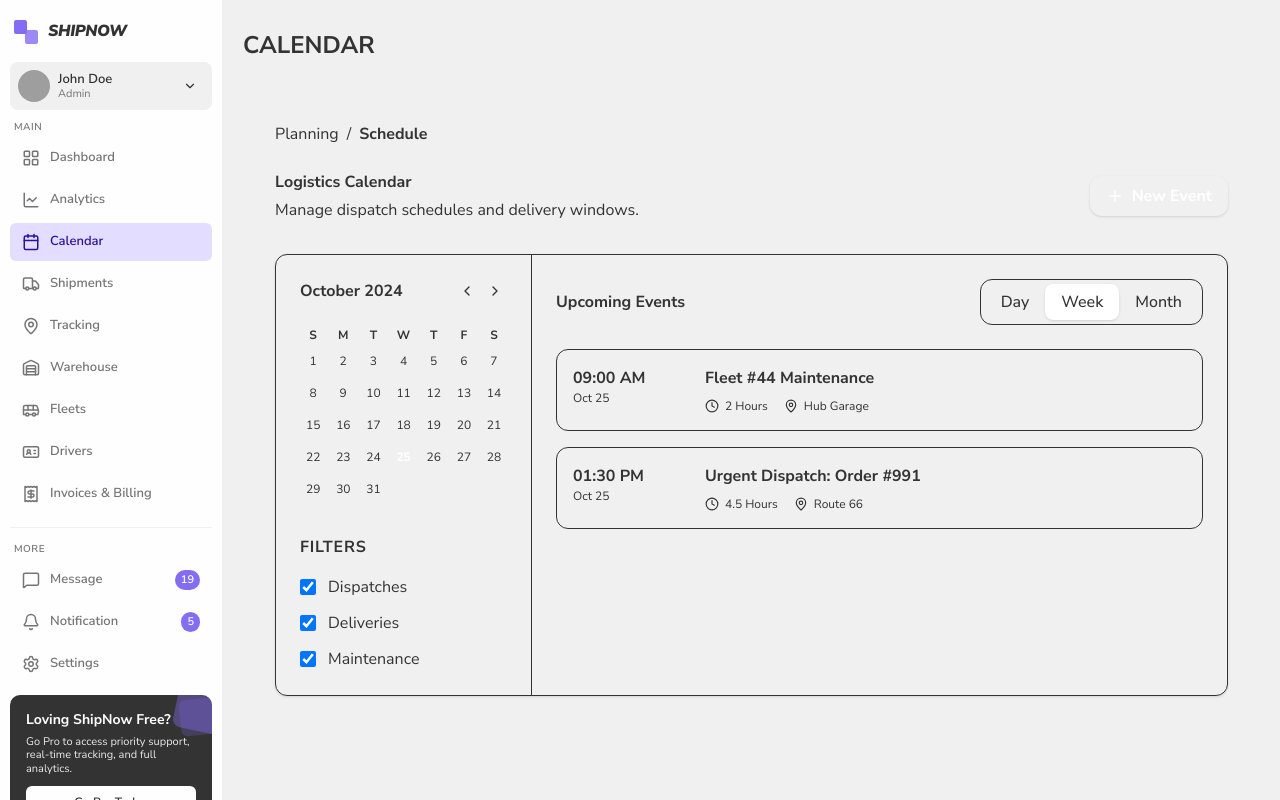
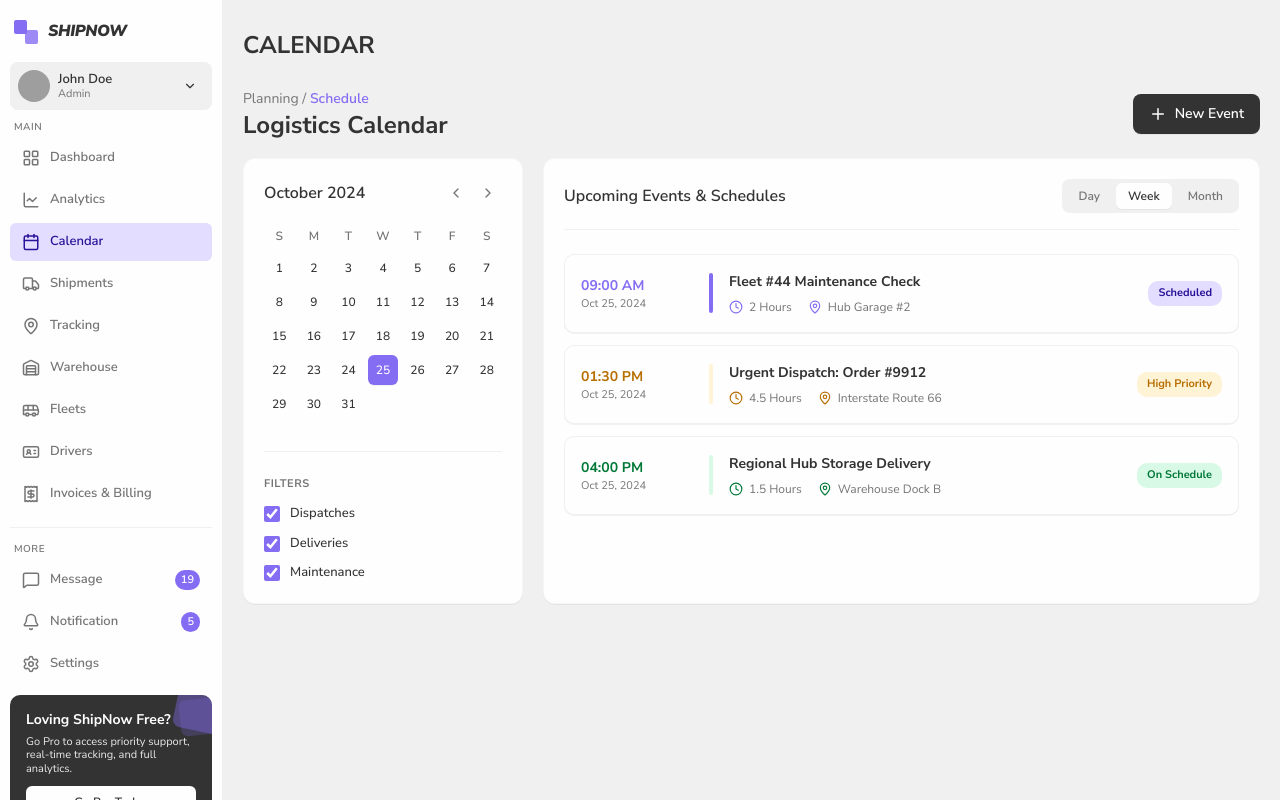
Before and after one commit to shawon2210/SHIP_NOW, a React (Vite) app: page /calendar in a window 1280 px wide. Built offline with nearby package versions, Linux system fonts and the light colour scheme; grey boxes are pictures that could not be loaded.

Commit message:
Design Updates

```diff
--- a/src/pages/Calendar.tsx
+++ b/src/pages/Calendar.tsx
@@ -2,111 +2,175 @@ import { Plus, ChevronLeft, ChevronRight, Clock, MapPin } from 'lucide-react';
 
 export default function Calendar() {
   return (
-    <div className="p-4 lg:p-8 flex-1 w-full max-w-container-max mx-auto overflow-y-auto">
-      <div className="mb-6 flex items-center gap-2 text-label-md text-on-surface-variant">
-        <span>Planning</span>
-        <span>/</span>
-        <span className="text-primary font-bold">Schedule</span>
+    <div className="flex flex-col gap-[20px] w-full min-w-0 pb-[40px]">
+      {/* Header */}
+      <div className="flex flex-col md:flex-row justify-between items-start md:items-center gap-4">
+        <div>
+          <h2 className="text-[14px] text-[#757575] leading-tight mb-1">
+            Planning / <span className="text-[#856DF3] font-semibold">Schedule</span>
+          </h2>
+          <h1 className="text-[24px] font-bold text-[#333333] leading-[1.1]">Logistics Calendar</h1>
         </div>
-
-      <div className="flex flex-col md:flex-row justify-between items-start md:items-center mb-8 gap-4">
-        <div>
-          <h2 className="text-headline-md font-bold text-on-surface">Logistics Calendar</h2>
-          <p className="text-body-md text-on-surface-variant mt-1">Manage dispatch schedules and delivery windows.</p>
-        </div>
-        <button className="flex items-center justify-center gap-2 px-4 py-2 bg-secondary text-white rounded-lg text-label-md font-bold hover:brightness-110 active:scale-95 transition-all shadow-sm w-full md:w-auto">
+        <button className="flex items-center justify-center gap-2 bg-[#333333] text-white px-4 py-2.5 rounded-[8px] h-[40px] hover:bg-[#222222] transition-colors cursor-pointer text-[14px] font-semibold shadow-2xs w-full md:w-auto">
           <Plus size={18} />
           New Event
         </button>
       </div>
 
-      <div className="bg-surface-container-lowest rounded-xl border border-border-light shadow-sm overflow-hidden flex flex-col md:flex-row">
-        {/* Sidebar */}
-        <div className="w-full md:w-64 border-b md:border-b-0 md:border-r border-border-light p-6 shrink-0 bg-surface-container-low">
-          <div className="flex items-center justify-between mb-6">
-            <h3 className="font-bold">October 2024</h3>
-            <div className="flex gap-1">
-              <button className="p-1 text-on-surface-variant hover:bg-border-light rounded"><ChevronLeft size={16} /></button>
-              <button className="p-1 text-on-surface-variant hover:bg-border-light rounded"><ChevronRight size={16} /></button>
+      {/* Main Grid Container */}
+      <div className="flex flex-col lg:flex-row gap-[20px] w-full min-w-0">
+
+        {/* Calendar Sidebar */}
+        <div className="w-full lg:w-[280px] shrink-0 bg-[#FEFEFE] rounded-[12px] border border-[#F0F0F0]/50 shadow-2xs p-[20px] flex flex-col gap-6">
+          <div>
+            <div className="flex items-center justify-between mb-4">
+              <h3 className="text-[16px] font-semibold text-[#333333]">October 2024</h3>
+              <div className="flex items-center gap-1">
+                <button className="p-1.5 text-[#757575] hover:bg-[#F0F0F0] rounded-[6px] transition-colors cursor-pointer">
+                  <ChevronLeft size={16} />
+                </button>
+                <button className="p-1.5 text-[#757575] hover:bg-[#F0F0F0] rounded-[6px] transition-colors cursor-pointer">
+                  <ChevronRight size={16} />
+                </button>
               </div>
             </div>
-          {/* Mini Calendar placeholder */}
-          <div className="grid grid-cols-7 gap-1 text-center text-xs mb-8">
-            {['S','M','T','W','T','F','S'].map(d => <div key={d} className="font-bold text-outline">{d}</div>)}
-            {Array.from({length: 31}).map((_, i) => (
-              <div key={i} className={`p-1.5 rounded-full ${i===24 ? 'bg-primary text-white font-bold' : 'hover:bg-border-light cursor-pointer'}`}>{i+1}</div>
+            {/* Mini Calendar Grid */}
+            <div className="grid grid-cols-7 gap-1 text-center text-[12px] mb-2">
+              {['S','M','T','W','T','F','S'].map((d, i) => (
+                <div key={i} className="font-semibold text-[#757575] py-1">{d}</div>
               ))}
+              {Array.from({ length: 31 }).map((_, i) => (
+                <div
+                  key={i}
+                  className={`py-1.5 rounded-[6px] cursor-pointer text-[12px] font-medium transition-colors ${
+                    i === 24
+                      ? 'bg-[#856DF3] text-white font-bold shadow-2xs'
+                      : 'text-[#333333] hover:bg-[#F5F5F5]'
+                  }`}
+                >
+                  {i + 1}
                 </div>
-
-          <h4 className="text-label-md font-bold text-outline uppercase mb-4 tracking-wider">Filters</h4>
-          <div className="space-y-3">
-            <label className="flex items-center gap-3 cursor-pointer">
-              <input type="checkbox" defaultChecked className="rounded border-border-light text-primary focus:ring-primary/20 w-4 h-4 cursor-pointer" />
-              <span className="text-body-md text-on-surface-variant">Dispatches</span>
-            </label>
-            <label className="flex items-center gap-3 cursor-pointer">
-              <input type="checkbox" defaultChecked className="rounded border-border-light text-primary focus:ring-primary/20 w-4 h-4 cursor-pointer" />
-              <span className="text-body-md text-on-surface-variant">Deliveries</span>
-            </label>
-            <label className="flex items-center gap-3 cursor-pointer">
-              <input type="checkbox" defaultChecked className="rounded border-border-light text-primary focus:ring-primary/20 w-4 h-4 cursor-pointer" />
-              <span className="text-body-md text-on-surface-variant">Maintenance</span>
-            </label>
-          </div>
-        </div>
-
-        {/* Main View */}
-        <div className="flex-1 p-6">
-          <div className="flex flex-col sm:flex-row justify-between items-center mb-6 gap-4">
-            <h3 className="text-headline-sm font-bold">Upcoming Events</h3>
-            <div className="flex bg-surface-container-low p-1 rounded-lg border border-border-light w-full sm:w-auto overflow-x-auto">
-              {['Day', 'Week', 'Month'].map(view => (
-                <button key={view} className={`px-4 py-1.5 rounded-md text-label-md font-medium transition-all ${view === 'Week' ? 'bg-white text-primary shadow-sm' : 'text-on-surface-variant hover:text-on-surface'}`}>{view}</button>
               ))}
             </div>
           </div>
 
-          <div className="space-y-4">
-            {/* Event Item */}
-            <div className="flex flex-col sm:flex-row gap-4 p-4 border border-border-light rounded-lg hover:border-primary/30 transition-colors">
-              <div className="sm:w-24 shrink-0 text-center sm:text-left">
-                <p className="text-label-md font-bold text-primary">09:00 AM</p>
-                <p className="text-xs text-outline">Oct 25</p>
-              </div>
-              <div className="w-1 bg-primary/20 rounded-full hidden sm:block"></div>
-              <div className="flex-1">
-                <h4 className="font-bold text-on-surface">Fleet #44 Maintenance</h4>
-                <div className="flex flex-wrap gap-4 mt-2">
-                  <div className="flex items-center gap-1.5 text-xs text-on-surface-variant">
-                    <Clock size={14} /> 2 Hours
-                  </div>
-                  <div className="flex items-center gap-1.5 text-xs text-on-surface-variant">
-                    <MapPin size={14} /> Hub Garage
-                  </div>
+          <div className="h-[1px] bg-[#F0F0F0] w-full" />
+
+          {/* Event Filters */}
+          <div>
+            <h4 className="text-[11px] font-bold text-[#757575] uppercase tracking-wider mb-3">Filters</h4>
+            <div className="flex flex-col gap-2.5">
+              {[
+                { label: 'Dispatches', color: '#856DF3' },
+                { label: 'Deliveries', color: '#007837' },
+                { label: 'Maintenance', color: '#B76E00' },
+              ].map((filter, i) => (
+                <label key={i} className="flex items-center gap-2.5 cursor-pointer text-[13px] font-medium text-[#333333]">
+                  <input
+                    type="checkbox"
+                    defaultChecked
+                    className="w-4 h-4 rounded-[4px] border-[#F0F0F0] accent-[#856DF3] cursor-pointer"
+                  />
+                  <span>{filter.label}</span>
+                </label>
+              ))}
             </div>
           </div>
         </div>
 
-            <div className="flex flex-col sm:flex-row gap-4 p-4 border border-border-light rounded-lg hover:border-primary/30 transition-colors">
-              <div className="sm:w-24 shrink-0 text-center sm:text-left">
-                <p className="text-label-md font-bold text-status-warning">01:30 PM</p>
-                <p className="text-xs text-outline">Oct 25</p>
-              </div>
-              <div className="w-1 bg-status-warning/20 rounded-full hidden sm:block"></div>
-              <div className="flex-1">
-                <h4 className="font-bold text-on-surface">Urgent Dispatch: Order #991</h4>
-                <div className="flex flex-wrap gap-4 mt-2">
-                  <div className="flex items-center gap-1.5 text-xs text-on-surface-variant">
-                    <Clock size={14} /> 4.5 Hours
-                  </div>
-                  <div className="flex items-center gap-1.5 text-xs text-on-surface-variant">
-                    <MapPin size={14} /> Route 66
+        {/* Calendar Main Content */}
+        <div className="flex-1 bg-[#FEFEFE] rounded-[12px] border border-[#F0F0F0]/50 shadow-2xs p-[20px] flex flex-col gap-6 min-w-0">
+          <div className="flex flex-col sm:flex-row justify-between items-start sm:items-center gap-4 border-b border-[#F0F0F0] pb-4">
+            <h3 className="text-[16px] font-semibold text-[#333333]">Upcoming Events & Schedules</h3>
+            <div className="flex bg-[#F0F0F0] p-1 rounded-[8px] gap-1 w-full sm:w-auto">
+              {['Day', 'Week', 'Month'].map((view) => (
+                <button
+                  key={view}
+                  className={`px-3 py-1 rounded-[6px] text-[12px] font-semibold transition-colors flex-1 sm:flex-none cursor-pointer ${
+                    view === 'Week'
+                      ? 'bg-[#FEFEFE] text-[#333333] shadow-2xs'
+                      : 'text-[#757575] hover:text-[#333333]'
+                  }`}
+                >
+                  {view}
+                </button>
+              ))}
             </div>
           </div>
+
+          <div className="flex flex-col gap-3">
+            {/* Event Item 1 */}
+            <div className="flex flex-col sm:flex-row items-start sm:items-center gap-4 p-4 border border-[#F0F0F0] rounded-[10px] bg-[#FEFEFE] hover:border-[#856DF3]/40 transition-colors shadow-2xs">
+              <div className="sm:w-28 shrink-0">
+                <p className="text-[14px] font-bold text-[#856DF3]">09:00 AM</p>
+                <p className="text-[11px] text-[#757575]">Oct 25, 2024</p>
+              </div>
+              <div className="w-1 h-10 bg-[#856DF3] rounded-full hidden sm:block shrink-0" />
+              <div className="flex-1">
+                <h4 className="text-[14px] font-bold text-[#333333]">Fleet #44 Maintenance Check</h4>
+                <div className="flex flex-wrap items-center gap-4 mt-1.5 text-[12px] text-[#757575]">
+                  <span className="flex items-center gap-1.5">
+                    <Clock size={14} className="text-[#856DF3]" /> 2 Hours
+                  </span>
+                  <span className="flex items-center gap-1.5">
+                    <MapPin size={14} className="text-[#856DF3]" /> Hub Garage #2
+                  </span>
                 </div>
               </div>
+              <span className="px-2.5 py-1 rounded-[10px] text-[11px] font-bold bg-[#E3DDFF] text-[#2A1298]">
+                Scheduled
+              </span>
+            </div>
+
+            {/* Event Item 2 */}
+            <div className="flex flex-col sm:flex-row items-start sm:items-center gap-4 p-4 border border-[#F0F0F0] rounded-[10px] bg-[#FEFEFE] hover:border-[#856DF3]/40 transition-colors shadow-2xs">
+              <div className="sm:w-28 shrink-0">
+                <p className="text-[14px] font-bold text-[#B76E00]">01:30 PM</p>
+                <p className="text-[11px] text-[#757575]">Oct 25, 2024</p>
+              </div>
+              <div className="w-1 h-10 bg-[#FFF3D6] rounded-full hidden sm:block shrink-0" />
+              <div className="flex-1">
+                <h4 className="text-[14px] font-bold text-[#333333]">Urgent Dispatch: Order #9912</h4>
+                <div className="flex flex-wrap items-center gap-4 mt-1.5 text-[12px] text-[#757575]">
+                  <span className="flex items-center gap-1.5">
+                    <Clock size={14} className="text-[#B76E00]" /> 4.5 Hours
+                  </span>
+                  <span className="flex items-center gap-1.5">
+                    <MapPin size={14} className="text-[#B76E00]" /> Interstate Route 66
+                  </span>
                 </div>
               </div>
+              <span className="px-2.5 py-1 rounded-[10px] text-[11px] font-bold bg-[#FFF3D6] text-[#B76E00]">
+                High Priority
+              </span>
+            </div>
+
+            {/* Event Item 3 */}
+            <div className="flex flex-col sm:flex-row items-start sm:items-center gap-4 p-4 border border-[#F0F0F0] rounded-[10px] bg-[#FEFEFE] hover:border-[#856DF3]/40 transition-colors shadow-2xs">
+              <div className="sm:w-28 shrink-0">
+                <p className="text-[14px] font-bold text-[#007837]">04:00 PM</p>
+                <p className="text-[11px] text-[#757575]">Oct 25, 2024</p>
+              </div>
+              <div className="w-1 h-10 bg-[#D9F9E7] rounded-full hidden sm:block shrink-0" />
+              <div className="flex-1">
+                <h4 className="text-[14px] font-bold text-[#333333]">Regional Hub Storage Delivery</h4>
+                <div className="flex flex-wrap items-center gap-4 mt-1.5 text-[12px] text-[#757575]">
+                  <span className="flex items-center gap-1.5">
+                    <Clock size={14} className="text-[#007837]" /> 1.5 Hours
+                  </span>
+                  <span className="flex items-center gap-1.5">
+                    <MapPin size={14} className="text-[#007837]" /> Warehouse Dock B
+                  </span>
+                </div>
+              </div>
+              <span className="px-2.5 py-1 rounded-[10px] text-[11px] font-bold bg-[#D9F9E7] text-[#007837]">
+                On Schedule
+              </span>
+            </div>
+
+          </div>
+        </div>
+
       </div>
     </div>
   );
--- a/src/pages/Fleets.tsx
+++ b/src/pages/Fleets.tsx
@@ -11,109 +11,108 @@ const mockFleets = [
 
 export default function Fleets() {
   return (
-    <div className="p-4 lg:p-8 flex-1 w-full max-w-container-max mx-auto overflow-y-auto">
-      <div className="mb-6 flex items-center gap-2 text-label-md text-on-surface-variant">
-        <span>Operations</span>
-        <span>/</span>
-        <span className="text-primary font-bold">Fleets</span>
-      </div>
-
-      <div className="flex flex-col md:flex-row justify-between items-start md:items-center mb-8 gap-4">
+    <div className="flex flex-col gap-[20px] w-full min-w-0 pb-[40px]">
+      {/* Page Header */}
+      <div className="flex flex-col md:flex-row justify-between items-start md:items-center gap-4">
         <div>
-          <h2 className="text-headline-md font-bold text-on-surface">Fleet Management</h2>
-          <p className="text-body-md text-on-surface-variant mt-1">Manage vehicles, track statuses, and schedule maintenance.</p>
+          <h2 className="text-[14px] text-[#757575] leading-tight mb-1">
+            Operations / <span className="text-[#856DF3] font-semibold">Fleets</span>
+          </h2>
+          <h1 className="text-[24px] font-bold text-[#333333] leading-[1.1]">Fleet Management</h1>
         </div>
-        <button className="flex items-center gap-2 px-4 py-2 bg-secondary text-white rounded-lg text-label-md font-bold hover:brightness-110 active:scale-95 transition-all shadow-sm">
+        <button className="flex items-center justify-center gap-2 bg-[#333333] text-white px-4 py-2.5 rounded-[8px] h-[40px] hover:bg-[#222222] transition-colors cursor-pointer text-[14px] font-semibold shadow-2xs w-full md:w-auto">
           <Plus size={18} />
           Add Vehicle
         </button>
       </div>
 
-      {/* Fleet Stats */}
-      <div className="grid grid-cols-1 sm:grid-cols-2 lg:grid-cols-4 gap-6 mb-8">
+      {/* Fleet Overview Stat Cards */}
+      <div className="grid grid-cols-1 sm:grid-cols-2 lg:grid-cols-4 gap-[20px]">
         {[
-          { label: 'Total Vehicles', value: '124', icon: Truck, color: 'text-primary' },
-          { label: 'Active on Route', value: '86', icon: Navigation, color: 'text-status-success' },
-          { label: 'In Maintenance', value: '12', icon: AlertTriangle, color: 'text-status-warning' },
-          { label: 'Available', value: '26', icon: CheckCircle, color: 'text-outline' },
+          { label: 'Total Vehicles', value: '124', icon: Truck, color: '#856DF3' },
+          { label: 'Active on Route', value: '86', icon: Navigation, color: '#007837' },
+          { label: 'In Maintenance', value: '12', icon: AlertTriangle, color: '#B76E00' },
+          { label: 'Available', value: '26', icon: CheckCircle, color: '#757575' },
         ].map((stat, i) => (
-          <div key={i} className="bg-surface-container-lowest p-6 rounded-xl border border-border-light shadow-sm flex items-center gap-4">
-            <div className={`p-3 rounded-lg bg-surface-container-low ${stat.color}`}>
-              <stat.icon size={24} />
+          <div key={i} className="bg-[#FEFEFE] rounded-[12px] p-[16px] border border-[#F0F0F0]/50 shadow-2xs flex items-center gap-4">
+            <div className="w-[42px] h-[42px] rounded-[8px] flex items-center justify-center shrink-0 text-white" style={{ backgroundColor: stat.color }}>
+              <stat.icon size={22} />
             </div>
-            <div>
-              <p className="text-xs font-bold text-outline uppercase tracking-wider mb-1">{stat.label}</p>
-              <p className="text-2xl font-bold text-on-surface">{stat.value}</p>
+            <div className="flex flex-col gap-0.5">
+              <span className="text-[12px] font-semibold text-[#757575] leading-tight">{stat.label}</span>
+              <span className="text-[24px] font-bold text-[#333333] leading-none mt-1">{stat.value}</span>
             </div>
           </div>
         ))}
       </div>
 
-      {/* Fleet List */}
-      <div className="bg-surface-container-lowest rounded-xl border border-border-light shadow-sm overflow-hidden">
-        <div className="p-6 border-b border-border-light flex flex-col sm:flex-row justify-between items-start sm:items-center gap-4">
-          <h3 className="font-bold text-lg text-on-surface">Vehicle Directory</h3>
-          <div className="flex gap-2 w-full sm:w-auto">
-            <div className="relative flex-1 sm:flex-none">
-              <Search className="absolute left-3 top-1/2 -translate-y-1/2 text-outline" size={16} />
+      {/* Vehicle Directory Table Card */}
+      <div className="bg-[#FEFEFE] rounded-[12px] border border-[#F0F0F0]/50 shadow-2xs overflow-hidden">
+        <div className="p-[16px] border-b border-[#F0F0F0] flex flex-col sm:flex-row justify-between items-start sm:items-center gap-4">
+          <h3 className="text-[16px] font-semibold text-[#333333]">Vehicle Directory</h3>
+          <div className="flex items-center gap-2 w-full sm:w-auto">
+            <div className="flex items-center bg-[#FEFEFE] px-3 py-2 rounded-[8px] border border-[#F0F0F0] w-full sm:w-[260px] shadow-2xs">
+              <Search size={18} className="text-[#757575]" />
               <input
                 type="text"
                 placeholder="Search fleet..."
-                className="pl-9 pr-4 py-2 w-full sm:w-64 bg-surface border border-border-light rounded-lg text-sm focus:ring-1 focus:ring-primary focus:outline-none shadow-sm"
+                className="ml-2 bg-transparent outline-none text-[14px] text-[#333333] w-full placeholder-[#757575]"
               />
             </div>
-            <button className="p-2 border border-border-light rounded-lg hover:bg-surface-container-low transition-all">
-              <Filter size={18} className="text-on-surface-variant" />
+            <button className="p-2.5 border border-[#F0F0F0] bg-[#FEFEFE] rounded-[8px] hover:bg-[#F5F5F5] transition-colors cursor-pointer shrink-0">
+              <Filter size={18} className="text-[#333333]" />
             </button>
           </div>
         </div>
 
         <div className="overflow-x-auto">
           <table className="w-full text-left whitespace-nowrap">
-            <thead className="bg-surface-container-low text-xs uppercase font-bold text-outline border-b border-border-light">
+            <thead className="bg-[#F5F5F5] text-[11px] uppercase font-bold text-[#757575] border-b border-[#F0F0F0]">
               <tr>
-                <th className="px-6 py-4">Vehicle ID</th>
-                <th className="px-6 py-4">Model & Type</th>
-                <th className="px-6 py-4">Status</th>
-                <th className="px-6 py-4">Assigned Driver</th>
-                <th className="px-6 py-4">Current Location</th>
-                <th className="px-6 py-4">Fuel</th>
-                <th className="px-6 py-4"></th>
+                <th className="px-6 py-3.5">Vehicle ID</th>
+                <th className="px-6 py-3.5">Model & Type</th>
+                <th className="px-6 py-3.5">Status</th>
+                <th className="px-6 py-3.5">Assigned Driver</th>
+                <th className="px-6 py-3.5">Location</th>
+                <th className="px-6 py-3.5">Fuel Level</th>
+                <th className="px-6 py-3.5"></th>
               </tr>
             </thead>
-            <tbody className="divide-y divide-border-light text-sm">
+            <tbody className="divide-y divide-[#F0F0F0] text-[13px]">
               {mockFleets.map(fleet => (
-                <tr key={fleet.id} className="hover:bg-surface-container-low/50 transition-colors">
-                  <td className="px-6 py-4 font-bold text-primary">{fleet.id}</td>
+                <tr key={fleet.id} className="hover:bg-[#F5F5F5]/60 transition-colors">
+                  <td className="px-6 py-4 font-bold text-[#856DF3]">{fleet.id}</td>
                   <td className="px-6 py-4">
-                    <p className="font-bold text-on-surface">{fleet.name}</p>
-                    <p className="text-xs text-on-surface-variant">{fleet.type}</p>
+                    <p className="font-bold text-[#333333]">{fleet.name}</p>
+                    <p className="text-[11px] text-[#757575]">{fleet.type}</p>
                   </td>
                   <td className="px-6 py-4">
-                    <span className={`inline-flex items-center gap-1.5 px-2.5 py-1 rounded-full text-[10px] font-bold ${
-                      fleet.status === 'Active' ? 'bg-status-success/10 text-status-success' :
-                      fleet.status === 'Maintenance' ? 'bg-status-warning/10 text-status-warning' :
-                      fleet.status === 'Alert' ? 'bg-status-danger/10 text-status-danger' :
-                      'bg-outline-variant/20 text-on-surface-variant'
+                    <span className={`inline-flex items-center px-2.5 py-1 rounded-[10px] text-[11px] font-bold ${
+                      fleet.status === 'Active' ? 'bg-[#D9F9E7] text-[#007837]' :
+                      fleet.status === 'Maintenance' ? 'bg-[#FFF3D6] text-[#B76E00]' :
+                      fleet.status === 'Alert' ? 'bg-[#F04A4A]/10 text-[#F04A4A]' :
+                      'bg-[#F0F0F0] text-[#757575]'
                     }`}>
                       {fleet.status}
                     </span>
                   </td>
-                  <td className="px-6 py-4 font-medium">{fleet.driver}</td>
-                  <td className="px-6 py-4 text-on-surface-variant">{fleet.location}</td>
+                  <td className="px-6 py-4 font-medium text-[#333333]">{fleet.driver}</td>
+                  <td className="px-6 py-4 text-[#757575]">{fleet.location}</td>
                   <td className="px-6 py-4">
                     <div className="flex items-center gap-2">
-                      <div className="w-16 h-1.5 bg-surface-container-high rounded-full overflow-hidden">
+                      <div className="w-20 h-2 bg-[#F0F0F0] rounded-full overflow-hidden">
                         <div
-                          className={`h-full rounded-full ${parseInt(fleet.fuel) < 20 ? 'bg-status-danger' : 'bg-primary'}`}
+                          className={`h-full rounded-full ${parseInt(fleet.fuel) < 20 ? 'bg-[#F04A4A]' : 'bg-[#856DF3]'}`}
                           style={{ width: fleet.fuel }}
-                        ></div>
+                        />
                       </div>
-                      <span className="text-xs font-bold text-on-surface-variant">{fleet.fuel}</span>
+                      <span className="text-[12px] font-semibold text-[#333333]">{fleet.fuel}</span>
                     </div>
                   </td>
                   <td className="px-6 py-4 text-right">
-                    <button className="text-outline hover:text-primary transition-colors p-2"><MoreVertical size={16} /></button>
+                    <button className="text-[#757575] hover:text-[#333333] p-1.5 rounded-[6px] hover:bg-[#F0F0F0] transition-colors cursor-pointer">
+                      <MoreVertical size={16} />
+                    </button>
                   </td>
                 </tr>
               ))}
```
Also changed, not shown: src/pages/Drivers.tsx (+50 -43 lines), src/pages/Tracking.tsx (+85 -74 lines). Lines whose indentation alone changed are shown as unchanged.
